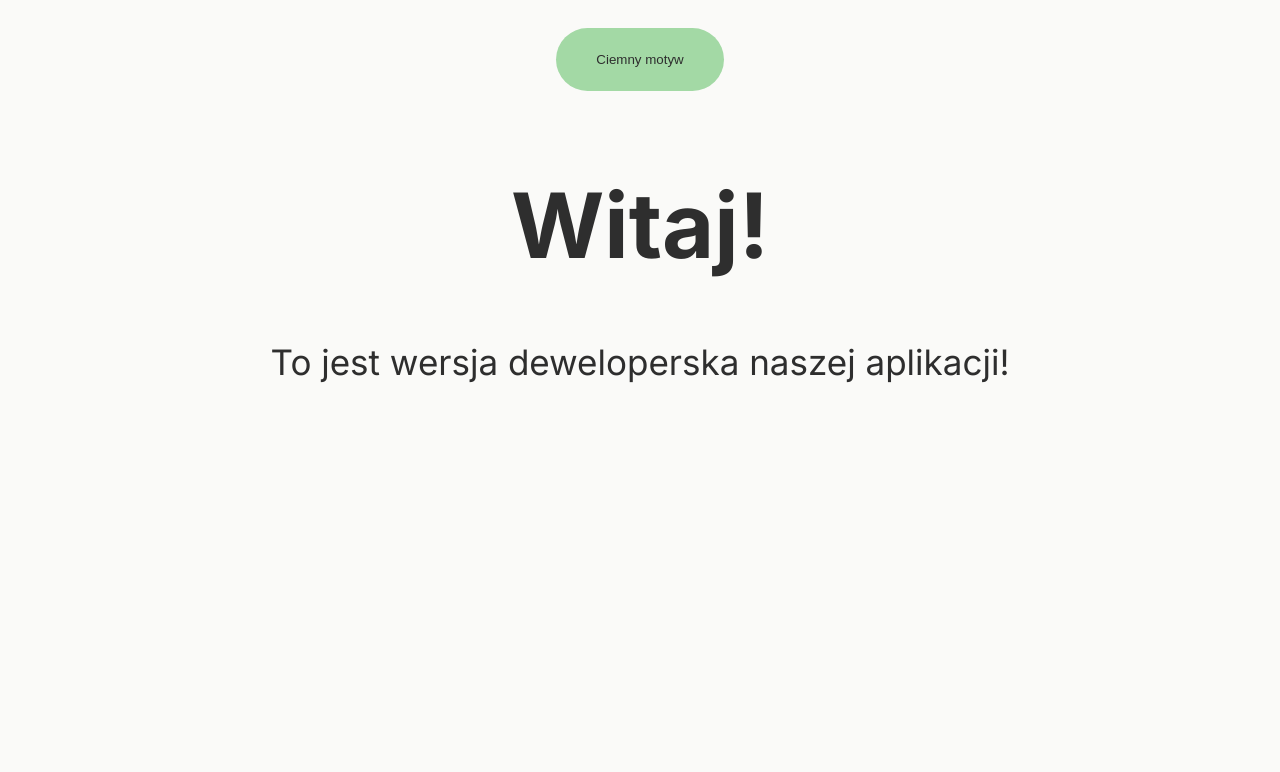
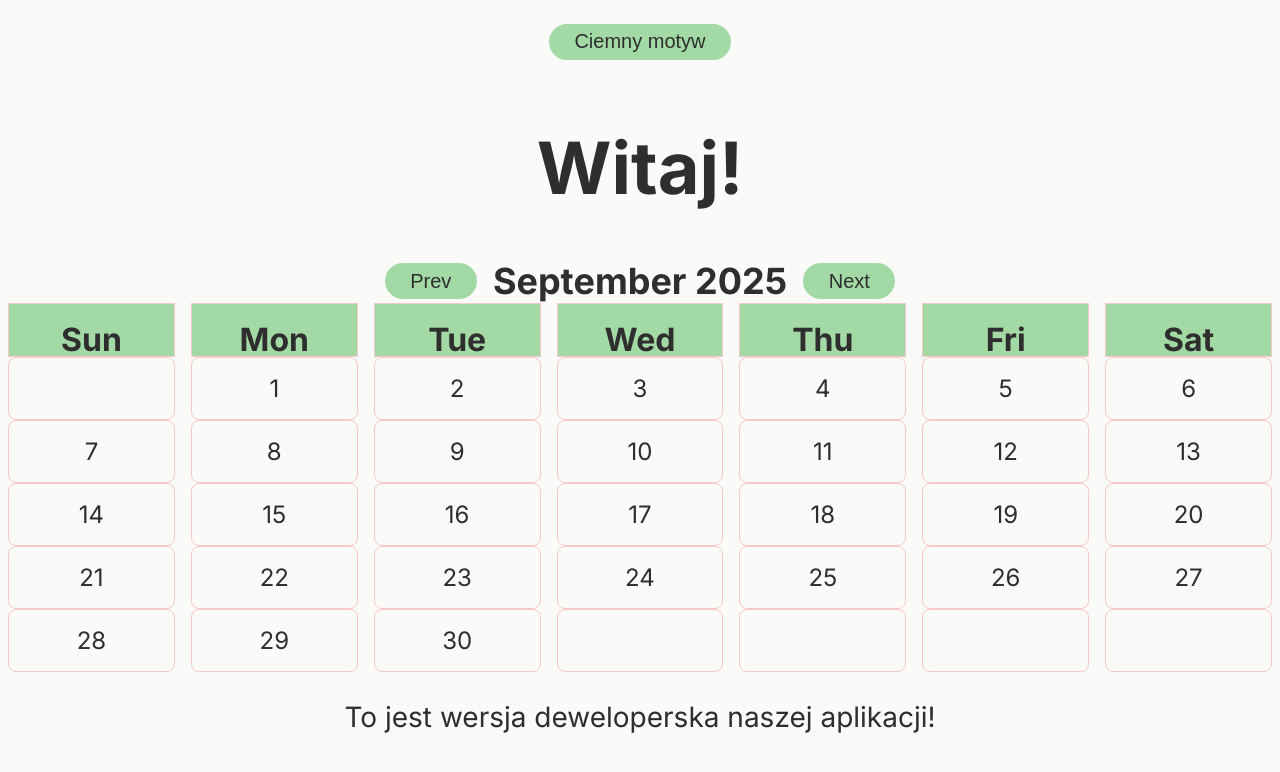
Before and after one commit to MayaTakenOutOfCode/vivid-planner, a React (Vite) app: page / in a window 1280 px wide. Shown: the top 772 px of the page. Built offline with nearby package versions, Linux system fonts and the light colour scheme.

Commit message:
Task: Calendar View Alpha 0.1

```diff
--- a/src/App.jsx
+++ b/src/App.jsx
@@ -1,5 +1,6 @@
 import { useState, useEffect } from 'react'
 import './styles/allStyles.css'
+import Calendar from './components/Calendar'
 
 function App() {
   // Load theme from localStorage
@@ -16,12 +17,13 @@ function App() {
   return (
     <>
       <button
-        className='btn m-2'
+        className='btn m-2 text-2xs'
         onClick={() => setDark(d => !d)}
       >
         {dark ? 'Jasny motyw' : 'Ciemny motyw'}
       </button>
       <h1 className='text-4xl font-wg-bold flex-col'>Witaj!</h1>
+      <Calendar/>
       <footer>
         <p className='text-sm'>To jest wersja deweloperska naszej aplikacji!</p>
       </footer>
--- a/src/components/Calendar.jsx
+++ b/src/components/Calendar.jsx
@@ -1,5 +1,5 @@
 import React, { useState } from "react";
-import "./styles/allStyles.css";
+import "../styles/allStyles.css";
 
 const Calendar = ({ events = [] }) => {
     const today = new Date();
@@ -9,12 +9,23 @@ const Calendar = ({ events = [] }) => {
     const daysInMonth = new Date(currentYear, currentMonth + 1, 0).getDate();
     const firstDay = new Date(currentYear, currentMonth, 1).getDay();
 
+    // Build days array with nulls for empty slots
     let days = [];
     for (let i = 0; i < firstDay; i++) {
         days.push(null);
     }
     for (let j = 1; j <= daysInMonth; j++) {
         days.push(j);
+    }
+    // Fill the last week with nulls if needed
+    while (days.length % 7 !== 0) {
+        days.push(null);
+    }
+
+    // Split days into weeks
+    const weeks = [];
+    for (let i = 0; i < days.length; i += 7) {
+        weeks.push(days.slice(i, i + 7));
     }
 
     const handlePrev = () => {
@@ -39,18 +50,23 @@ const Calendar = ({ events = [] }) => {
 
     return (
         <>
-            <div className="flex flex-center gap-2 mb-4">
-                <button className="btn" onClick={handlePrev}>Prev</button>
-                <h2 className="text-2xl">{monthName} {currentYear}</h2>
-                <button className="btn" onClick={handleNext}>Next</button>
+            <div className="flex flex-center gap-2 mb-4 p-3">
+                <button className="btn text-2xs" onClick={handlePrev}>Prev</button>
+                <h2 className="text-lg font-wg-bold flex flex-center" style={{margin: 0}}>
+                    {monthName} {currentYear}
+                </h2>
+                <button className="btn text-2xs" onClick={handleNext}>Next</button>
             </div>
-            <div className="grid grid-cols-7 gap-2">
+            <div className="grid grid-cols-7 gap-2 mb-2">
                 {["Sun", "Mon", "Tue", "Wed", "Thu", "Fri", "Sat"].map(d => (
-                    <div key={d} className="font-wg-bold">{d}</div>
+                    <div key={d} className="font-wg-bold border rouded p-2 h-20 bg-blue-200">{d}</div>
                 ))}
-                {days.map((day, index) => (
-                    <div key={index} className="border p-2 h-20">
-                        {day && <span>{day}</span>}
+            </div>
+            {weeks.map((week, wIdx) => (
+                <div key={wIdx} className="grid grid-cols-7 gap-2 mb-1">
+                    {week.map((day, dIdx) => (
+                        <div key={dIdx} className="border p-2 rounded flex flex-center">
+                            {day && <span className="text-xs">{day}</span>}
                             {day && events
                                 .filter(e => {
                                     const eventDate = new Date(e.date);
@@ -61,13 +77,14 @@ const Calendar = ({ events = [] }) => {
                                     );
                                 })
                                 .map(e => (
-                                <div key={e.id} className="text-sm bg-blue-200 rounded mt-1 p-1">
+                                    <div key={e.id} className="text-xs bg-blue-200 rounded mt-1 p-1">
                                         {e.title}
                                     </div>
                                 ))}
                         </div>
                     ))}
                 </div>
+            ))}
         </>
     );
 }
--- a/src/styles/allStyles.css
+++ b/src/styles/allStyles.css
@@ -15,7 +15,7 @@
     --secondary-color-dark: #FF6F61;
     --accent-color-dark: #FFD700;
     --text-color-dark: #FAFAF8;
-    font-size: 250%;
+    font-size: 200%;
 
 }
 
@@ -24,7 +24,15 @@
     text-align: center;
     color: var(--text-color);
 }
-
+.text-3xs{
+    font-size: 0.5rem;
+}
+.text-2xs{
+    font-size: 0.625rem;
+}
+.text-xs {
+    font-size: 0.75rem;
+}
 .text-sm {
     font-size: 0.875rem;
 }
@@ -72,7 +80,7 @@
 .btn {
     background: var(--primary-color);
     color: var(--text-color);
-    padding: 0.6rem 1rem;
+    padding: 0.2rem 0.8rem;
     border-radius: 1rem;
     box-shadow: var(--shadow-soft);
     transition: 0.2s ease;
@@ -96,9 +104,6 @@
 .mt-1 {
     margin-top: 0.25rem;
 }
-
-
-
 
 
 .flex {
@@ -168,8 +173,8 @@
     display: grid;
 }
 
-.grid-cols-7{
-    grid-template-columns: repeat(7, minmax(1fr));
+.grid-cols-7 {
+    grid-template-columns: repeat(7, 1fr);
 }
 
 .gap-2{
```
Also changed, not shown: documentation/VividCss Documentation.md (+3 -0 lines). Lines whose indentation alone changed are shown as unchanged.
